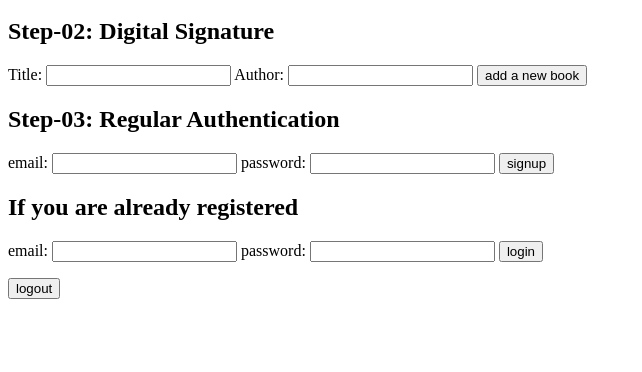
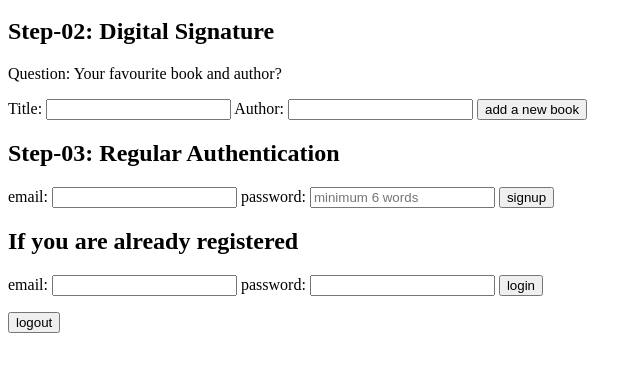
Before and after one commit to teamjaf/test, a website built with webpack: page dist/index.html in a window 1280 px wide. Shown: the part 48-420 px from the top of the page, without its empty margins (0-642 px from the left). Built offline with nearby package versions, Linux system fonts and the light colour scheme; some packages are replaced by stand-ins of ours; no server answers; the database is empty.

Commit message:
newly updated

```diff
--- a/dist/index.html
+++ b/dist/index.html
@@ -12,6 +12,7 @@
 
 
   <form class="add">
+    <p> Question: Your favourite book and author?</p>
     <label for="title">Title:</label>
     <input type="text" name="title" required>
     <label for="author">Author:</label>
@@ -40,7 +41,7 @@
     <label for="email">email:</label>
     <input type="email"name="email">
     <label for="password">password:</label>
-    <input type="password" name="password">
+    <input placeholder="minimum 6 words" type="password" name="password">
     <button>signup</button>
   </form>
 
```
